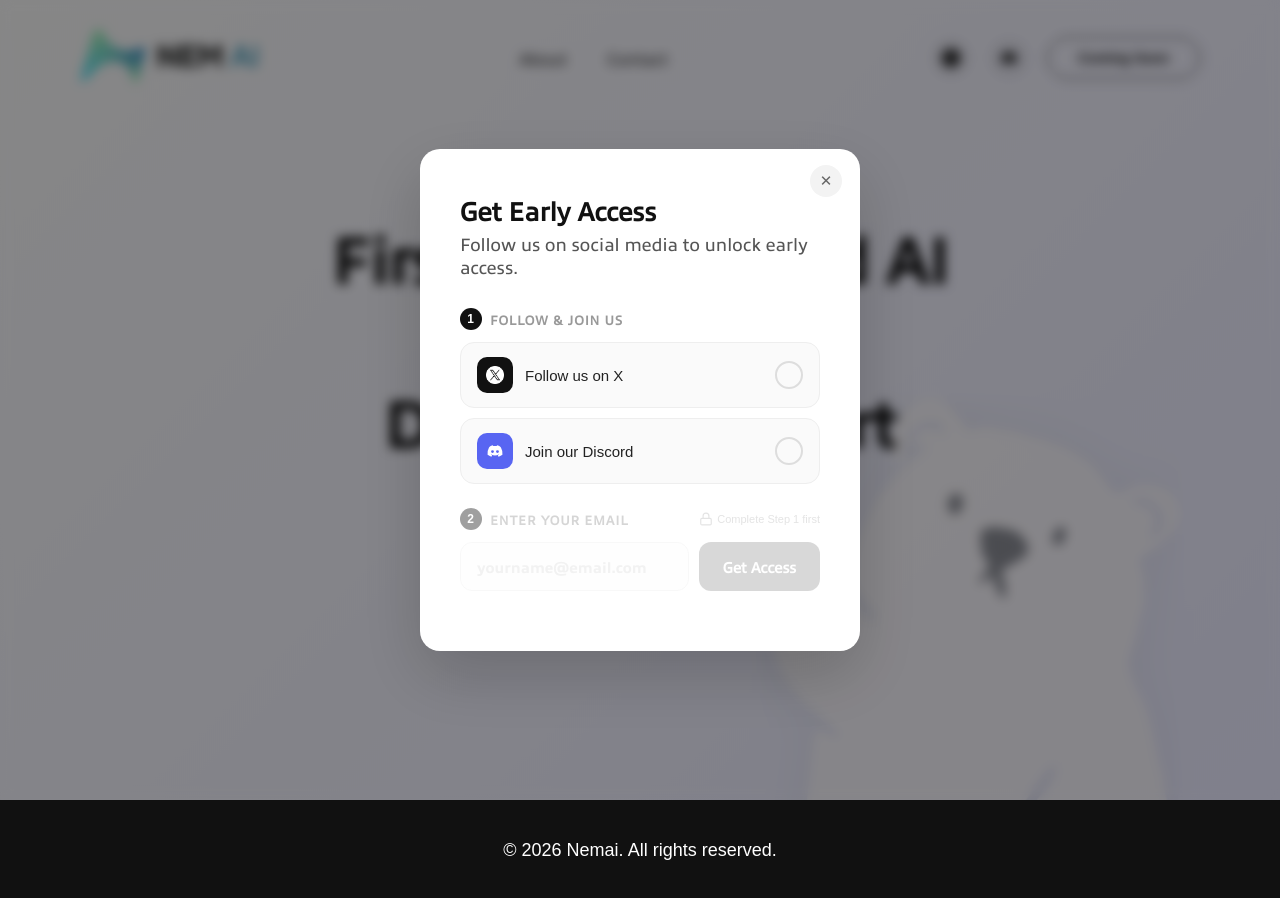
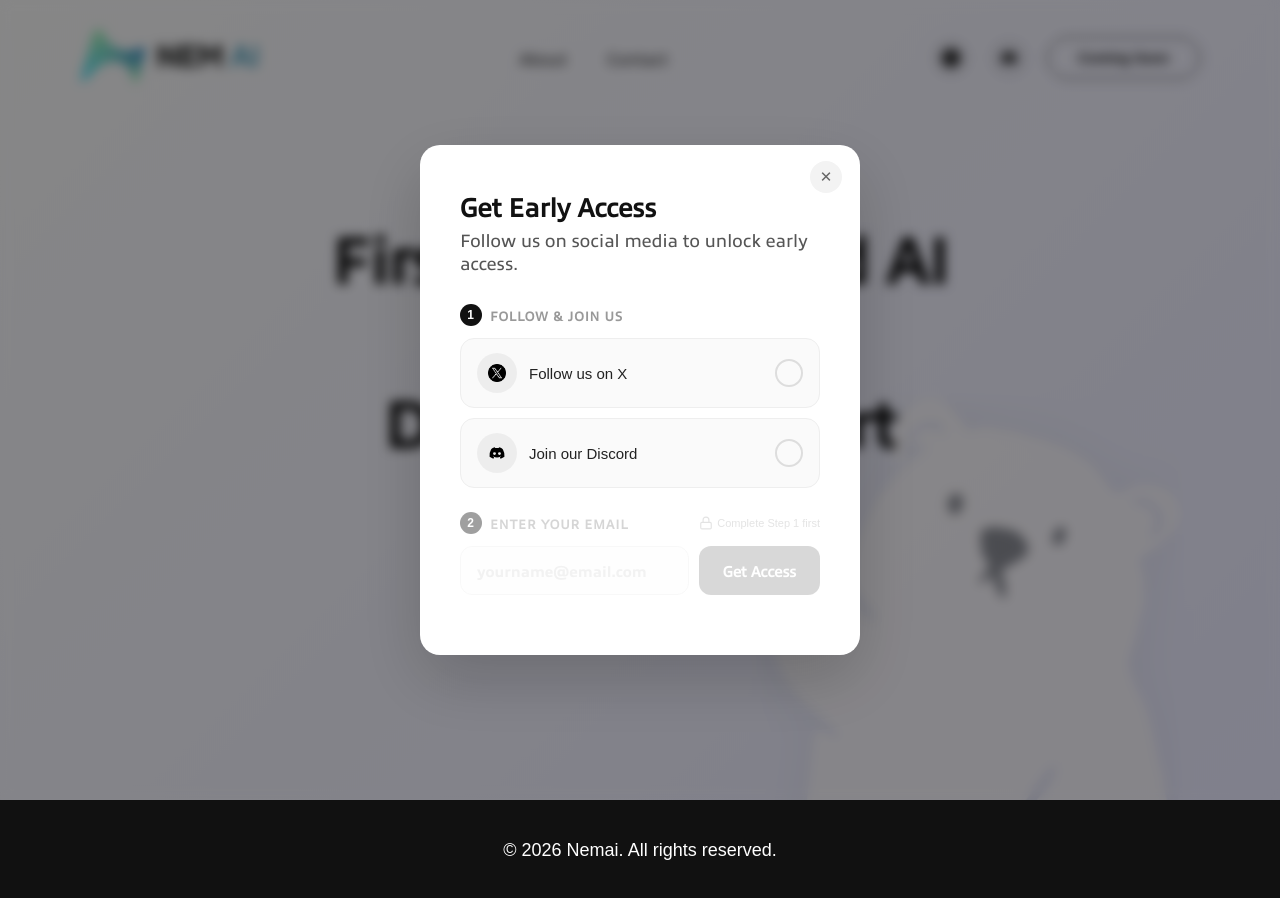
Before and after one commit to ceonemai/nemai, a React (Vite) app in the folder nemai/: page / in a window 1280 px wide. Both pictures are taken after a click on the button "Get Early Access". Shown: the top 898 px of the page. Built offline with nearby package versions, Linux system fonts and the light colour scheme.

Commit message:
fix: icon early access base on navbar

```diff
--- a/nemai/src/components/EarlyAccessPopup/EarlyAccessPopup.css
+++ b/nemai/src/components/EarlyAccessPopup/EarlyAccessPopup.css
@@ -192,29 +192,29 @@
     color: #222;
 }
 
-.social-row-icon {
-    width: 36px;
-    height: 36px;
-    border-radius: 10px;
-    background: #111;
+.social-icon {
+    width: 40px;
+    height: 40px;
+    border-radius: 50%;
+    background: rgba(0, 0, 0, 0.05);
     display: flex;
     align-items: center;
     justify-content: center;
+    transition: all 0.25s ease;
 }
 
-.social-row-icon img {
+.social-icon img {
     width: 18px;
     height: 18px;
     object-fit: contain;
-    filter: invert(1);
 }
 
-.social-row-icon.discord {
-    background: #5865F2;
+.social-row:hover .social-icon {
+    background: black;
 }
 
-.social-row-icon.discord img {
-    filter: brightness(0) invert(1);
+.social-row:hover .social-icon img {
+    filter: invert(1);
 }
 
 /* ── Check Circle ── */
--- a/nemai/src/components/EarlyAccessPopup/EarlyAccessPopup.jsx
+++ b/nemai/src/components/EarlyAccessPopup/EarlyAccessPopup.jsx
@@ -82,7 +82,7 @@ function EarlyAccessPopup({ onClose }) {
                                 onClick={handleFollowX}
                             >
                                 <div className="social-row-left">
-                                    <div className="social-row-icon">
+                                    <div className="social-icon">
                                         <img src={xIcon} alt="X" />
                                     </div>
                                     <span>Follow us on X</span>
@@ -101,7 +101,7 @@ function EarlyAccessPopup({ onClose }) {
                                 onClick={handleJoinDiscord}
                             >
                                 <div className="social-row-left">
-                                    <div className="social-row-icon discord">
+                                    <div className="social-icon">
                                         <img src={discordIcon} alt="Discord" />
                                     </div>
                                     <span>Join our Discord</span>
```
Also changed, not shown: 2 other files (tests, documents, lock files or other folders).
